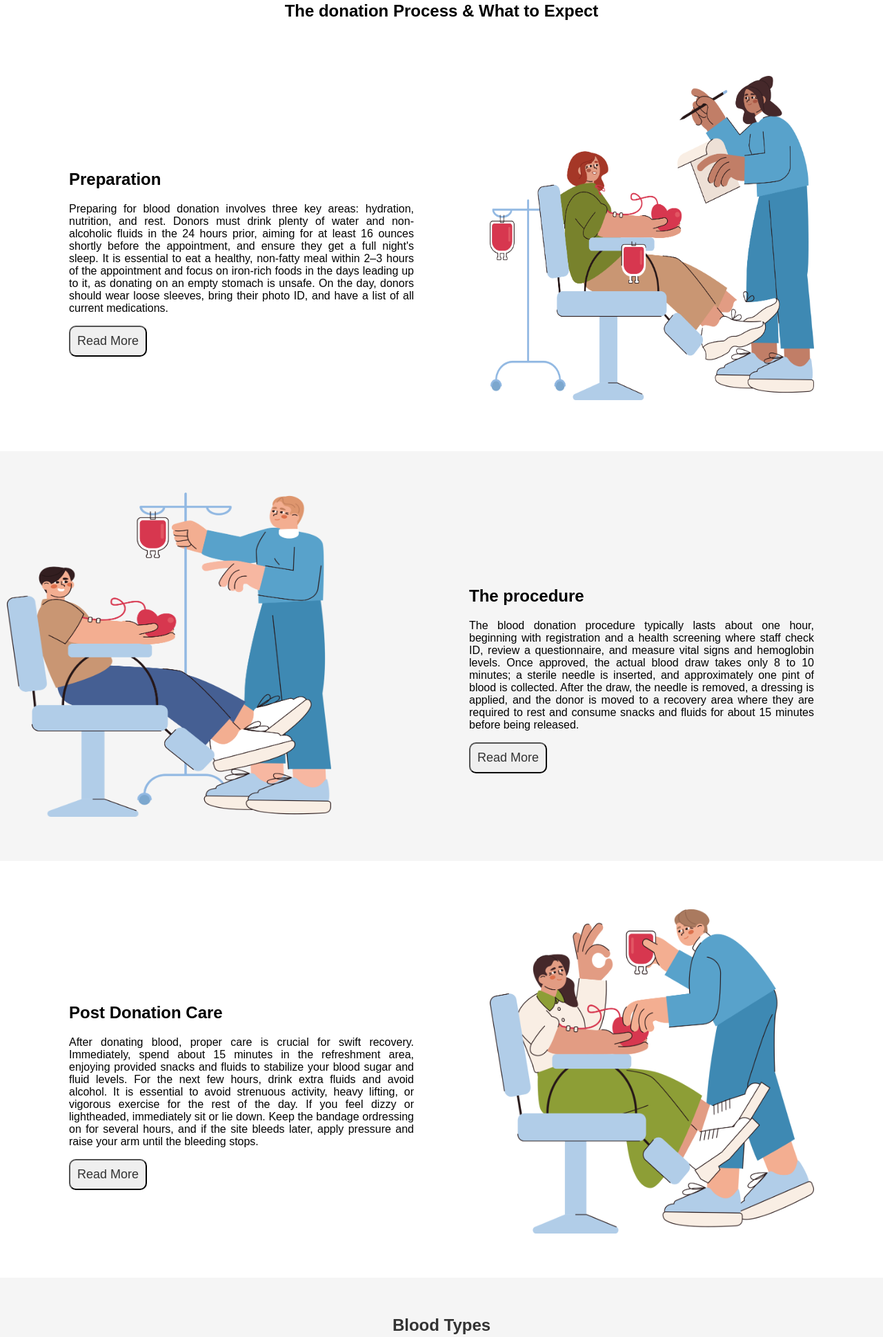
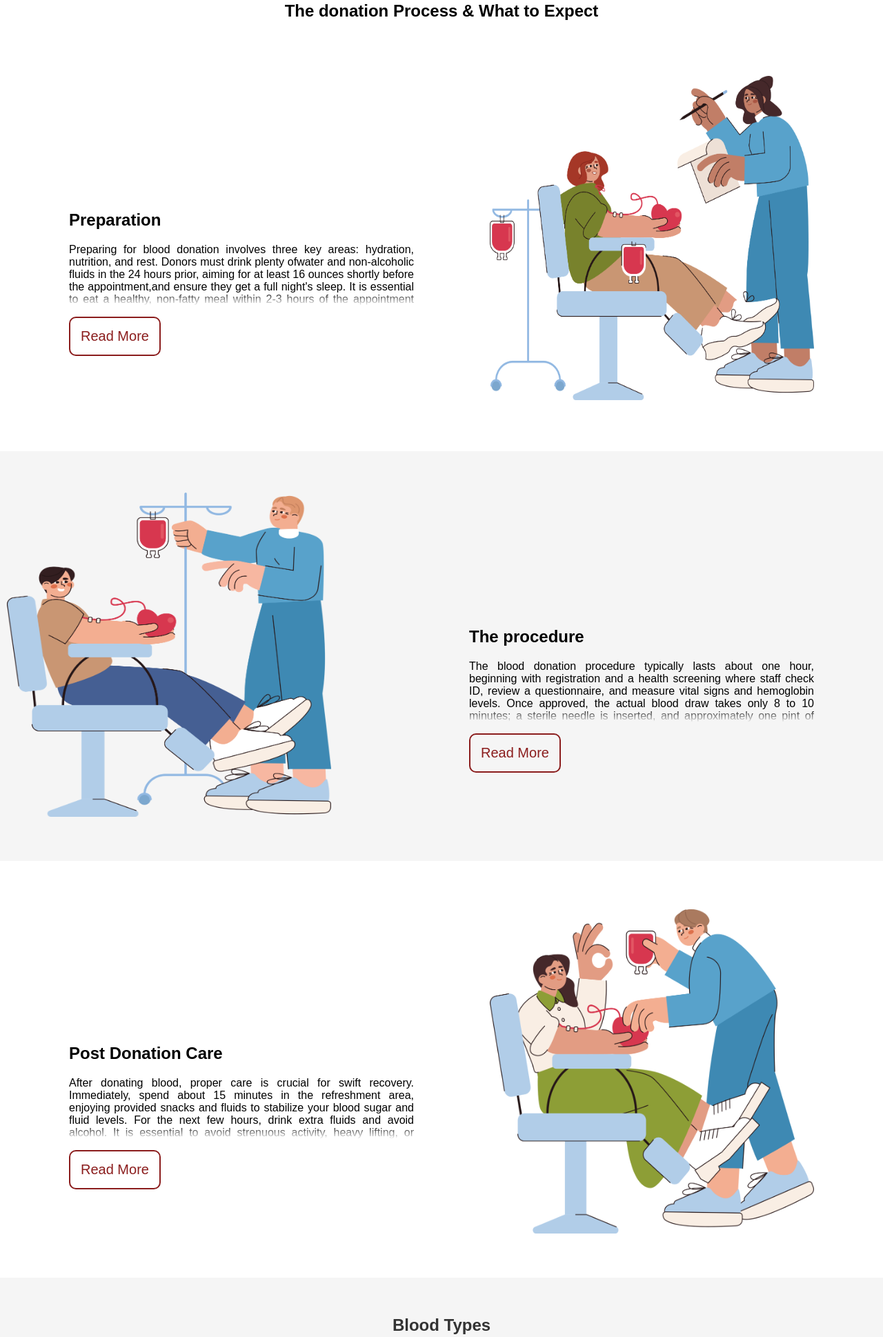
Before and after one commit to SharrIsmaili/Projekti-DZHW, a PHP site: page /HTML/home.html in a window 1280 px wide. Shown: the part 2225-4163 px from the top of the page at 69% size. Run offline with PHP 8.4, Linux system fonts and the light colour scheme.

Commit message:
made read more button functional

```diff
--- a/CSS/style.css
+++ b/CSS/style.css
@@ -312,28 +312,72 @@ body {
   width: 500px;
   text-align: justify;
   display: inline;
+  overflow: hidden;
+  background: linear-gradient(to bottom, rgba(255, 255, 255, 0) 0%, white 100%);
 }
 
 .text h1 {
   text-align: start;
 }
+.text p{
+  position: relative;
+}
+
+.info:nth-child(3) .text{
+  background: linear-gradient(to bottom, rgba(255, 255, 255, 0) 0%, whitesmoke  100%);
+}
 
 
-.read-more-button {
+.readMore {
   border-radius: 10px;
-  border: none;
-  background-color: rgb(139, 29, 29);
-  color: whitesmoke;
+  background-color: white;
+  color: rgb(139, 29, 29);
   padding: 15px;
-  font-size: 15px;
+  font-size: 20px;
   position: absolute;
+  border: 2px solid rgb(139, 29, 29);
 }
 
-.read-more-button:hover {
+.info:nth-child(3) .readMore{
+  background-color: whitesmoke;
+}
+
+.info:nth-child(3) .readMore:hover{
+  background-color: whitesmoke;
+  background: rgb(139, 29, 29);
+  color: whitesmoke;
+  transition: 0.3s ease;
+}
+
+.readMore:focus {
+  outline: none;
+}
+
+.readMore:hover {
   cursor: pointer;
 }
 
+.restOfText {
+  max-height: 60px;
+  transition: all 0.5s ease;
 
+}
+
+.restOfText:after {
+  position: absolute;
+  width: 100%;
+  height: 20px;
+  content: "";
+  bottom: 0;
+  left: 0;
+  pointer-events: none;
+  background: linear-gradient(to bottom, rgba(255, 255, 255, 0) 0%, white 100%);
+  transition: opacity 0.3s ease;
+}
+
+.info:nth-child(3) .restOfText:after{
+  background: linear-gradient(to bottom, rgba(255, 255, 255, 0) 0%, whitesmoke 100%);
+}
 
 .process-img {
   width: 470px;
--- a/HTML/home.html
+++ b/HTML/home.html
@@ -146,17 +146,15 @@
             <div class="info" id="preparation">
                 <div class="text">
                     <h1>Preparation</h1>
-                    <p>Preparing for blood donation involves three key areas: hydration, nutrition, and rest. Donors
-                        must drink plenty of water and non-alcoholic fluids in the 24 hours prior, aiming for at least
-                        16 ounces shortly before the appointment, and ensure they get a full night's sleep. It is
-                        essential to eat a healthy,
-                        <span class="restOfText"> non-fatty meal within 2–3 hours of the
-                            appointment and focus
-                            on iron-rich foods in the days leading up to it, as donating on an empty stomach is unsafe.
-                            On the day, donors
-                            should wear loose sleeves, bring their photo ID, and have a list of all current medications.
+
+                    <p>
+                        Preparing for blood donation involves three key areas: hydration, nutrition, and rest. Donors must drink plenty ofwater and non-alcoholic fluids in the 24 hours prior, aiming for at least 16 ounces shortly before the appointment,and ensure they get a full night's sleep. It is essential to eat a healthy,
+
+                        <span class="restOfText">
+                            non-fatty meal within 2-3 hours of the appointment and focus on iron-rich foods in the days leading up to it, asdonating on an empty stomach is unsafe. On the day, donors should wear loose sleeves, bring their photo ID, andhave a list of all current medications.
                         </span>
                     </p>
+
                     <button class="link readMore">Read More</button>
                 </div>
 
@@ -168,17 +166,15 @@
                 <div class="info" id="procedure">
                     <div class="text">
                         <h1>The procedure</h1>
-                    <p>The blood donation procedure typically lasts about one hour, beginning with registration and a
-                        health screening where staff check ID, review a questionnaire, and measure vital signs and
-                        hemoglobin levels. Once approved, the actual blood draw takes only 8 to 10 minutes; a sterile
-                        needle is inserted, and approximately
-                        <span class="restOfText"> one pint of blood is collected.
-                            After the draw, the needle is removed, a dressing is applied, and the donor is moved to a
-                            recovery area where they are required to rest and consume snacks and fluids for about 15
-                            minutes before
-                            being released.
+
+                        <p>
+                            The blood donation procedure typically lasts about one hour, beginning with registration and a health screening where staff check ID, review a questionnaire, and measure vital signs and hemoglobin levels. Once approved, the actual blood draw takes only 8 to 10 minutes; a sterile needle is inserted, and approximately
+
+                            <span class="restOfText">
+                                one pint of blood is collected. After the draw, the needle is removed, a dressing is applied, and the donor is  moved to a recovery area where they are required to rest and consume snacks and fluids for about 15 minutes before being released.
                             </span>
                         </p>
+
                         <button class="link readMore">Read More</button>
                     </div>
 
@@ -190,15 +186,15 @@
                 <div class="info" id="postDonation">
                     <div class="text">
                         <h1>Post Donation Care</h1>
-                    <p>After donating blood, proper care is crucial for swift recovery. Immediately, spend about 15
-                        minutes in the refreshment area, enjoying provided snacks and fluids to stabilize your blood
-                        sugar and fluid levels. For the next few hours, drink extra fluids and avoid alcohol. It is
-                        essential to avoid strenuous
-                        <span class="restOfText"> activity, heavy lifting, or vigorous exercise for the rest of the day. If
-                            you feel dizzy or lightheaded, immediately sit or lie down. Keep the bandage
-                            ordressing on for several hours, and if the site bleeds later, apply pressure and raise your
-                            arm until the bleeding stops.</span>
+
+                        <p>
+                            After donating blood, proper care is crucial for swift recovery. Immediately, spend about 15 minutes in the refreshment area, enjoying provided snacks and fluids to stabilize your blood sugar and fluid levels. For the next few hours, drink extra fluids and avoid alcohol. It is essential to avoid strenuous
+
+                            <span class="restOfText">
+                                activity, heavy lifting, or vigorous exercise for the rest of the day. If you feel dizzy or lightheaded, immediately sit or lie down. Keep the bandage ordressing on for several hours, and if the site bleeds later, apply pressure and raise your arm until the bleeding stops.
+                            </span>
                         </p>
+
                         <button class="link readMore">Read More</button>
                     </div>
 
@@ -267,6 +263,7 @@
                 <div class="adress-text">
                     <h1>Address: </h1>
                     <p><strong>Dukagjini Center - UBT College</strong></p>
+                    <p>Rruga Xhevded Doda, Prishtina 10000</p>
                     <p>09:00 - 16:00</p>
                     <p>Monday - Saturday</p>
                     <br>
--- a/JS/app.js
+++ b/JS/app.js
@@ -159,3 +159,25 @@ typeButtons.forEach((button, index) => {
         videos[index + 1].classList.add("active");
     });
 });
+
+//---read more button
+
+const readMore = document.querySelectorAll(".readMore");
+readMore.forEach((readMore) => {
+    const text = readMore.previousElementSibling;
+    text.style.maxHeight = "90px";
+    text.style.overflow = "hidden";
+    readMore.addEventListener("click", () => {
+        if (text.style.maxHeight === "90px") {
+            text.style.maxHeight = text.scrollHeight + "px";
+            text.style.overflow = "visible";
+            readMore.textContent = "Read Less";
+            text.style.position = "static";
+        } else {
+            text.style.maxHeight = "90px"
+            text.style.overflow = "hidden";
+            readMore.textContent = "Read More";
+            text.style.position = "relative";
+        }
+    });
+});
```
Lines whose indentation alone changed are shown as unchanged.
